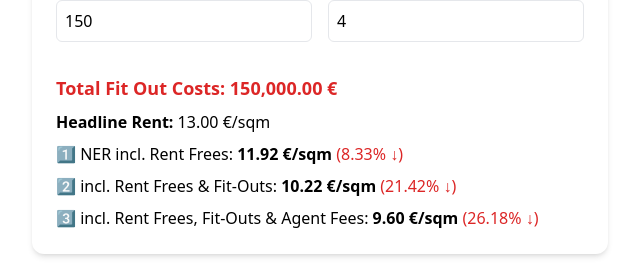
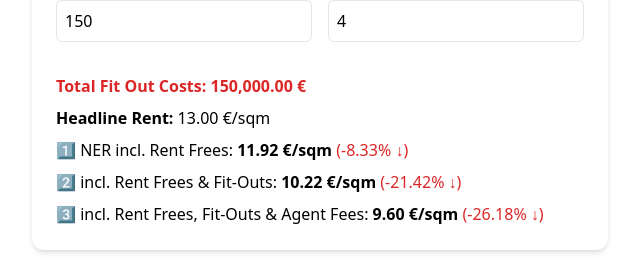
Before and after one commit to Musicandy13/Net-Effective-Rent-Calculator, a React (Vite) app: page / in a window 1280 px wide. Shown: the part 358-638 px from the top of the page, without its empty margins (320-960 px from the left). Built offline with nearby package versions, Linux system fonts and the light colour scheme; the HTML template or start-up script is replaced by a standard one.

Commit message:
Update App.jsx

```diff
--- a/src/App.jsx
+++ b/src/App.jsx
@@ -19,15 +19,15 @@ export default function NERCalculator() {
   const ner2 = (grossRent - totalFitOut) / (duration * gla);
   const ner3 = (grossRent - totalFitOut - agentFees) / (duration * gla);
 
-  const formatNumber = (num, decimals = 2) => num.toLocaleString('en-US', { minimumFractionDigits: decimals, maximumFractionDigits: decimals });
-  const percentChange = (ner) => ((1 - ner / rent) * 100);
+  const format = (value) =>
+    value.toLocaleString('en-US', { minimumFractionDigits: 2, maximumFractionDigits: 2 });
 
-  const formatPercent = (percent) => {
-    const formatted = percent.toFixed(2) + '% ↓';
-    return percent === 0
-      ? <span className="text-black">(0.00% ↓)</span>
-      : <span className="text-red-600">({formatted})</span>;
-  };
+  const percentDiff = (base, val) => ((val - base) / base) * 100;
+  const getColor = (diff) => (diff < 0 ? 'text-red-600' : diff > 0 ? 'text-green-600' : 'text-black');
+
+  const diff1 = percentDiff(rent, ner1);
+  const diff2 = percentDiff(rent, ner2);
+  const diff3 = percentDiff(rent, ner3);
 
   return (
     <div className="p-6 max-w-xl mx-auto bg-white rounded-xl shadow-md space-y-4">
@@ -35,47 +35,103 @@ export default function NERCalculator() {
       <div className="grid grid-cols-2 gap-4">
         <label className="block">
           <span className="text-gray-700">NLA (sqm)</span>
-          <input type="number" step="0.5" value={nla} onChange={e => setNla(+e.target.value)} className="mt-1 block w-full border rounded-md p-2" />
+          <input
+            type="number"
+            step="0.5"
+            value={nla}
+            onChange={e => setNla(+e.target.value)}
+            className="mt-1 block w-full border rounded-md p-2"
+          />
         </label>
         <label className="block">
           <span className="text-gray-700">Add-On (%)</span>
-          <input type="number" step="0.1" value={addon} onChange={e => setAddon(+e.target.value)} className="mt-1 block w-full border rounded-md p-2" />
+          <input
+            type="number"
+            step="0.1"
+            value={addon}
+            onChange={e => setAddon(+e.target.value)}
+            className="mt-1 block w-full border rounded-md p-2"
+          />
         </label>
 
         <label className="block">
           <span className="text-gray-700">GLA (sqm)</span>
-          <input type="text" readOnly value={formatNumber(gla)} className="mt-1 block w-full border rounded-md p-2 bg-gray-100 text-gray-600" />
+          <input
+            type="text"
+            readOnly
+            value={format(gla)}
+            className="mt-1 block w-full border rounded-md p-2 bg-gray-100 text-gray-600"
+          />
         </label>
         <label className="block">
           <span className="text-gray-700">Headline Rent €/sqm</span>
-          <input type="number" step="0.25" value={rent} onChange={e => setRent(+e.target.value)} className="mt-1 block w-full border rounded-md p-2" />
+          <input
+            type="number"
+            step="0.25"
+            value={rent}
+            onChange={e => setRent(+e.target.value)}
+            className="mt-1 block w-full border rounded-md p-2"
+          />
         </label>
 
         <label className="block">
           <span className="text-gray-700">Lease Term (months)</span>
-          <input type="number" step="1" value={duration} onChange={e => setDuration(+e.target.value)} className="mt-1 block w-full border rounded-md p-2" />
+          <input
+            type="number"
+            step="1"
+            value={duration}
+            onChange={e => setDuration(+e.target.value)}
+            className="mt-1 block w-full border rounded-md p-2"
+          />
         </label>
         <label className="block">
           <span className="text-gray-700">Rent-Free (months)</span>
-          <input type="number" step="0.5" value={rf} onChange={e => setRf(+e.target.value)} className="mt-1 block w-full border rounded-md p-2" />
+          <input
+            type="number"
+            step="0.5"
+            value={rf}
+            onChange={e => setRf(+e.target.value)}
+            className="mt-1 block w-full border rounded-md p-2"
+          />
         </label>
 
         <label className="block">
           <span className="text-gray-700">Fit-Out €/sqm (NLA)</span>
-          <input type="number" step="5" value={fitOut} onChange={e => setFitOut(+e.target.value)} className="mt-1 block w-full border rounded-md p-2" />
+          <input
+            type="number"
+            step="5"
+            value={fitOut}
+            onChange={e => setFitOut(+e.target.value)}
+            className="mt-1 block w-full border rounded-md p-2"
+          />
         </label>
         <label className="block">
           <span className="text-gray-700">Agent Fees (months)</span>
-          <input type="number" step="0.5" value={agentFeeMonths} onChange={e => setAgentFeeMonths(+e.target.value)} className="mt-1 block w-full border rounded-md p-2" />
+          <input
+            type="number"
+            step="0.5"
+            value={agentFeeMonths}
+            onChange={e => setAgentFeeMonths(+e.target.value)}
+            className="mt-1 block w-full border rounded-md p-2"
+          />
         </label>
       </div>
 
       <div className="pt-4 space-y-2 text-left">
-        <p className="text-red-600 text-lg font-bold">Total Fit Out Costs: {formatNumber(totalFitOut)} €</p>
-        <p><strong>Headline Rent:</strong> {formatNumber(rent)} €/sqm</p>
-        <p>1️⃣ NER incl. Rent Frees: <b>{formatNumber(ner1)} €/sqm</b> {formatPercent(percentChange(ner1))}</p>
-        <p>2️⃣ incl. Rent Frees & Fit-Outs: <b>{formatNumber(ner2)} €/sqm</b> {formatPercent(percentChange(ner2))}</p>
-        <p>3️⃣ incl. Rent Frees, Fit-Outs & Agent Fees: <b>{formatNumber(ner3)} €/sqm</b> {formatPercent(percentChange(ner3))}</p>
+        <p className="text-red-600 font-semibold">Total Fit Out Costs: {format(totalFitOut)} €</p>
+        <p><strong>Headline Rent:</strong> {format(rent)} €/sqm</p>
+        <p>
+          1️⃣ NER incl. Rent Frees: <strong>{format(ner1)} €/sqm</strong>{' '}
+          <span className={getColor(diff1)}>({format(diff1)}% ↓)</span>
+        </p>
+        <p>
+          2️⃣ incl. Rent Frees & Fit-Outs: <strong>{format(ner2)} €/sqm</strong>{' '}
+          <span className={getColor(diff2)}>({format(diff2)}% ↓)</span>
+        </p>
+        <p>
+          3️⃣ incl. Rent Frees, Fit-Outs & Agent Fees: <strong>{format(ner3)} €/sqm</strong>{' '}
+          <span className={getColor(diff3)}>({format(diff3)}% ↓)</span>
+        </p>
       </div>
     </div>
   );
```
